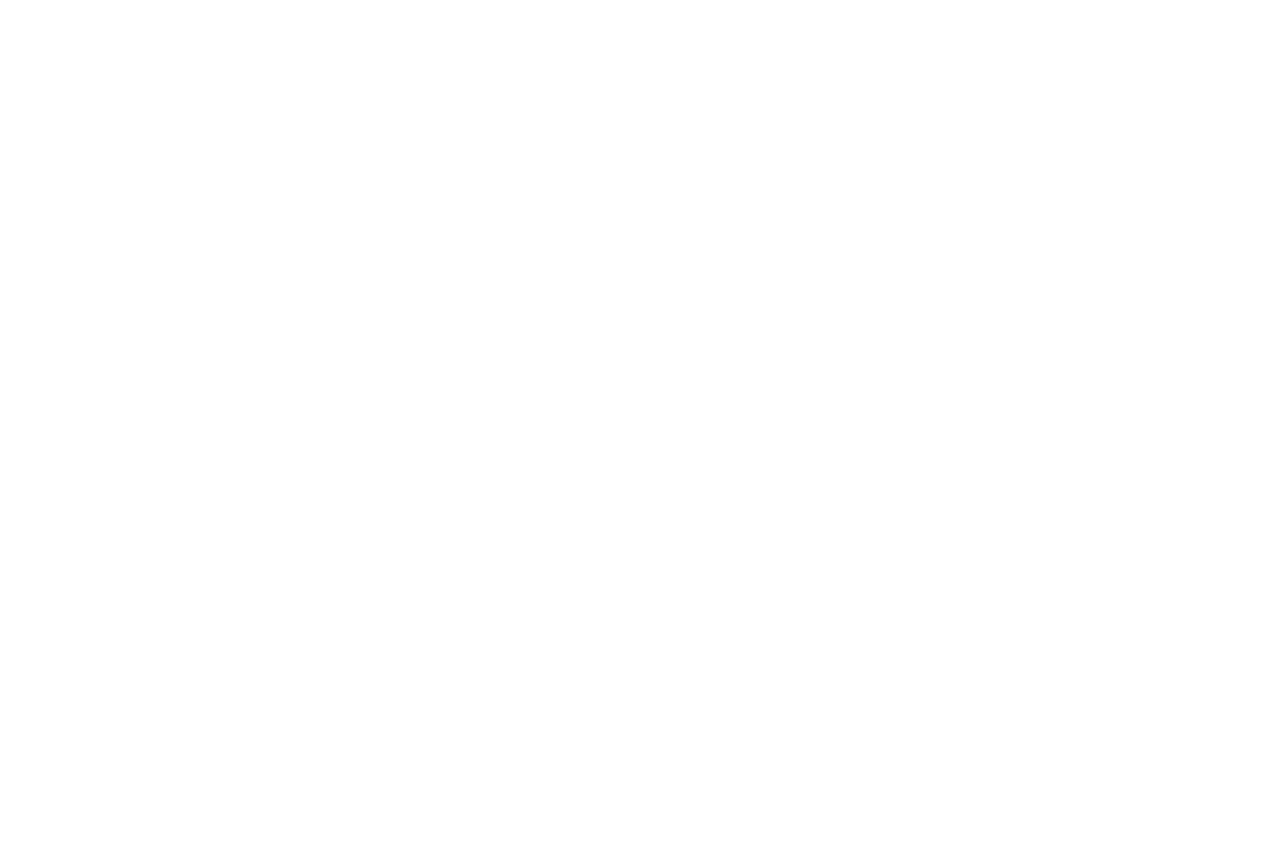
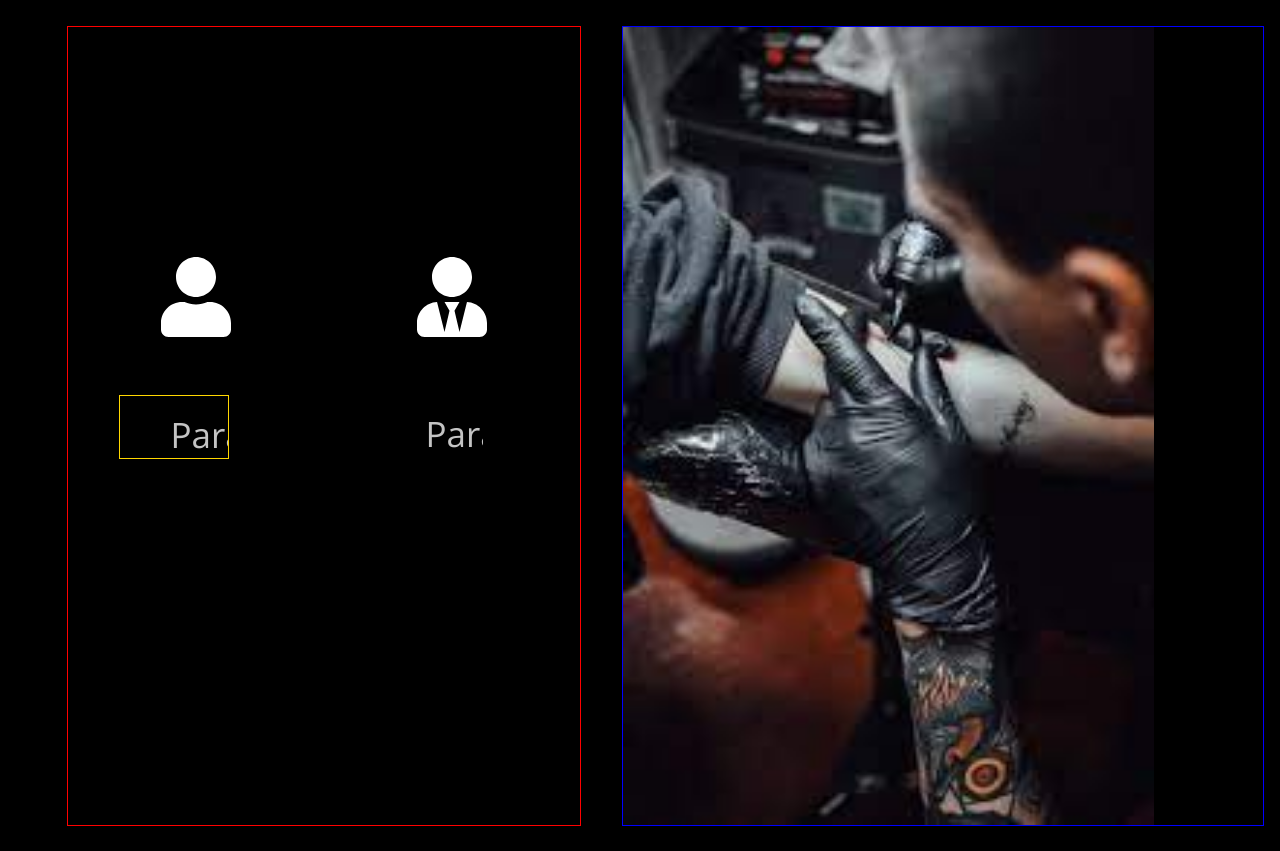
Before and after one commit to CibeleMartins/TattooArtStudio-M5, a React (Create React App) app: page /Cadastro in a window 1280 px wide. Before the commit this address had no page. Before the commit the page ends 800 px from the top, so only its background shows below. Built offline with nearby package versions, Linux system fonts and the light colour scheme.

Commit message:
iniciando página de cadastro

```diff
--- a/src/App.js
+++ b/src/App.js
@@ -5,7 +5,7 @@ import Home from "./pages/Home"
 import Contato from "./pages/Contato";
 import Tatuadores from "./pages/Tatuadores";
 import Atendimentos from "./pages/Atendimentos"
-import Artes from "./pages/Artes"
+import Cadastro from "./pages/Cadastro"
 
 import Header from './components/Header/Header'
 import Footer from './components/Footer/Footer'
@@ -31,7 +31,7 @@ function App() {
 
             <Route exact path="/Atendimentos" element={<Atendimentos />}></Route>
 
-            <Route exact path="/Artes" element={<Artes />}></Route>
+            <Route exact path="/Cadastro" element={<Cadastro />}></Route>
           </Routes>
         </Container>
 
--- a/src/components/Header/Header.jsx
+++ b/src/components/Header/Header.jsx
@@ -24,9 +24,6 @@ const Header = () => {
         <a>
           <Link to="/Atendimentos" className={styles.link}>Atendimentos</Link>
         </a>
-        <a>
-          <Link to="/Artes" className={styles.link}>Artes</Link>
-        </a>
       </nav>
     </header>
   );
--- a/src/pages/Artes.js
+++ /dev/null
@@ -1,19 +0,0 @@
-import styles from "./Artes.module.css"
-import Header from "../components/Header/Header"
-import Footer from "../components/Footer/Footer"
-
-function Artes() {
-    return(
-        <>
-            <Header/>
-
-            <div className={styles.container}>
-                <h1>Artes</h1>
-            </div>
-
-            <Footer/>
-        </>
-    )
-}
-
-export default Artes
--- a/src/pages/Artes.module.css
+++ /dev/null
@@ -1,3 +0,0 @@
-.container h1 {
-    color: black;
-}
--- /dev/null
+++ b/src/pages/Cadastro.js
@@ -0,0 +1,34 @@
+import React from "react";
+
+import styles from "./Cadastro.module.css"
+import { FaUserTie } from 'react-icons/fa';
+import { FaUser } from 'react-icons/fa';
+import banner from "../assets/imagens/banner.jpeg"
+
+
+function Cadastro() {
+    return(
+        <section className={styles.section}>
+            <div className={styles.divUsers}>
+                <div>
+                    <FaUser className={styles.icone}/>
+                    <div className={styles.divTexto}>
+                        <p>Para clientes</p>
+                    </div>
+                </div>
+                <div>
+                    <FaUserTie className={styles.icone}/>
+                    <div>
+                        <p>Para profissionais</p>
+                    </div>
+                </div>
+            </div>
+
+            <div className={styles.imageAndForm}>
+                <img src={banner}/>
+            </div>
+        </section>
+    )
+}
+
+export default Cadastro
--- /dev/null
+++ b/src/pages/Cadastro.module.css
@@ -0,0 +1,43 @@
+*{
+    overflow-x: hidden;
+}
+
+.section {
+    background-color: black;
+    width: 100%;
+    height: 100vh;
+    padding: 2%;
+    display: flex;
+    flex-direction: row;
+    justify-content: space-evenly;
+}
+
+.divUsers {
+    display: flex;
+    flex-direction: row;
+    width: 40%;
+    border: 1px solid red;
+}
+
+.divUsers div {
+    padding: 10%;
+    width: 50%;
+    height: 20%;
+    margin-top: 35%;
+}
+
+.divTexto {
+    width: 100%;
+    border: 1px solid gold;
+}
+
+.icone {
+    color: white;
+    font-size: 5em;
+}
+
+.imageAndForm {
+    display: flex;
+    width: 50%;
+    border: 1px solid blue;
+}
--- a/src/pages/Home.jsx
+++ b/src/pages/Home.jsx
@@ -1,4 +1,6 @@
+import { Link } from "react-router-dom"
 import React from 'react';
+
 import styles from './Home.module.css';
 import ButtonH from '../components/ButtonH/ButtonH'
 import ButtonHP from '../components/ButtonHP/ButtonHP'
@@ -16,7 +18,9 @@ return (
           </div>
 
           <div className={styles.elements_flag}>
-            <ButtonH text="Aqui"/>
+            <Link to="/Cadastro">
+              <ButtonH text="Aqui"/>
+            </Link>
           </div>
 
         </div>
```
Also changed, not shown: src/assets/imagens/banner.jpeg (added).
